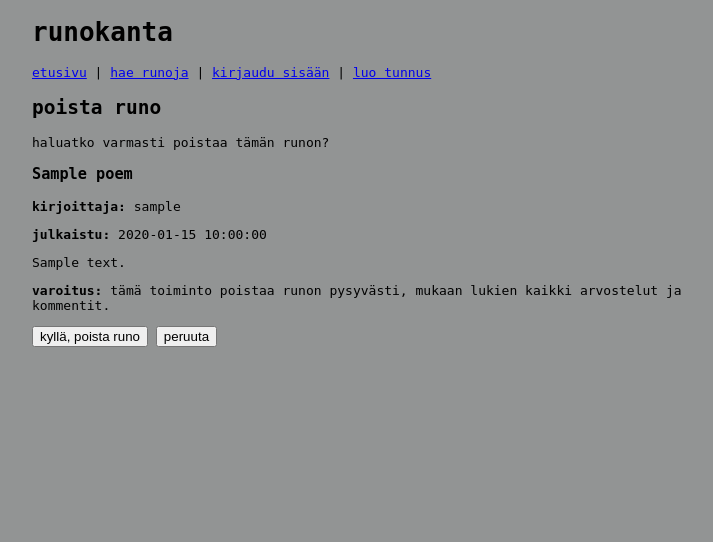
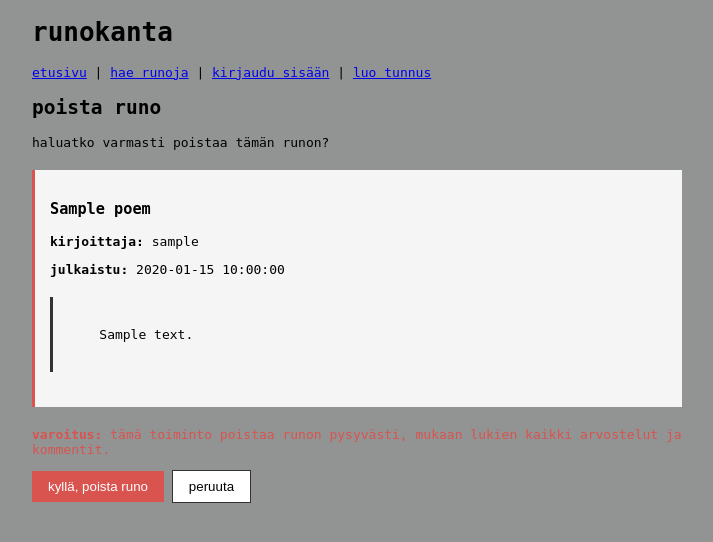
Before and after one commit to late-1/runokanta, a Flask app: template templates/delete_poem.html in a window 1280 px wide. Shown: the top 542 px of the page, without its empty margins (283-996 px from the left). Run offline with Flask 3, Linux system fonts and the light colour scheme; the template is opened without the code that fills it: most values are stand-ins (such as "Sample title", 1, 10 or a date in 2020).

Commit message:
change checkbox to radio and move styling to main.css

```diff
--- a/static/main.css
+++ b/static/main.css
@@ -25,3 +25,57 @@ body {
   gap: 0.4em 1em;
   align-items: start;
 }
+
+.themes-extra {
+  margin-top: 0.5rem;
+}
+
+.form-actions {
+  margin-top: 1rem;
+}
+
+.poem-content {
+  white-space: pre-wrap;
+  margin: 20px 0;
+  padding: 15px;
+  width: fit-content;
+  height: fit-content;
+  inline-size: fit-content;
+  block-size: fit-content;
+  background-color: #f5f5f5;
+  border-left: 3px solid #333;
+}
+
+.btn-delete {
+  background-color: #d9534f;
+  color: white;
+  padding: 8px 16px;
+  border: none;
+  cursor: pointer;
+}
+
+.btn-delete:hover {
+  background-color: #c9302c;
+}
+
+.btn-edit {
+  padding: 8px 16px;
+  border: 1px solid #333;
+  cursor: pointer;
+  background-color: #fff;
+}
+
+.btn-edit:hover {
+  background-color: #f0f0f0;
+}
+
+.delete-warning {
+  background-color: #f5f5f5;
+  padding: 15px;
+  margin: 20px 0;
+  border-left: 3px solid #d9534f;
+}
+
+.warning-text {
+  color: #d9534f;
+}
```
Also changed, not shown: templates/new_poem.html (+8 -8 lines).
